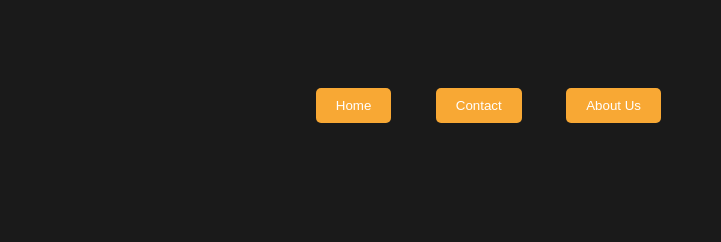
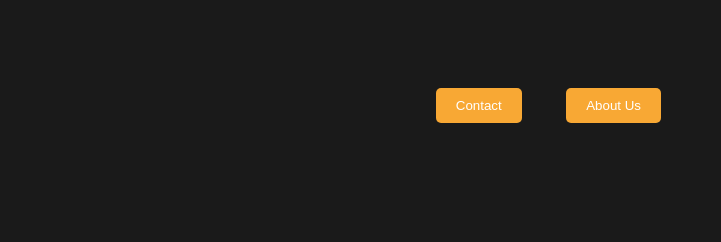
Before and after one commit to CodeOpsofficial/CodeOpsofficial, a plain HTML site: page index.html in a window 1280 px wide. Shown: the top 242 px of the page, 559-1280 px from the left. Drawn offline with Linux system fonts and the light colour scheme.

Commit message:
Update index.html

```diff
--- a/index.html
+++ b/index.html
@@ -298,7 +298,6 @@ body {
         <header class="header">
             <div class="logo"><img src="./Final-ezgif.com-video-to-gif-converter.gif" width="400px" alt=""></div>
             <nav class="navbar">
-                <a href="./CodeOps.html"><button class="sign-up">Home</button></a>
                 <a href="Contactus.html"><button class="sign-up">Contact</button></a>
                 <a href="./Aboutus.html"><button class="sign-up">About Us</button></a>
             </nav>
```
